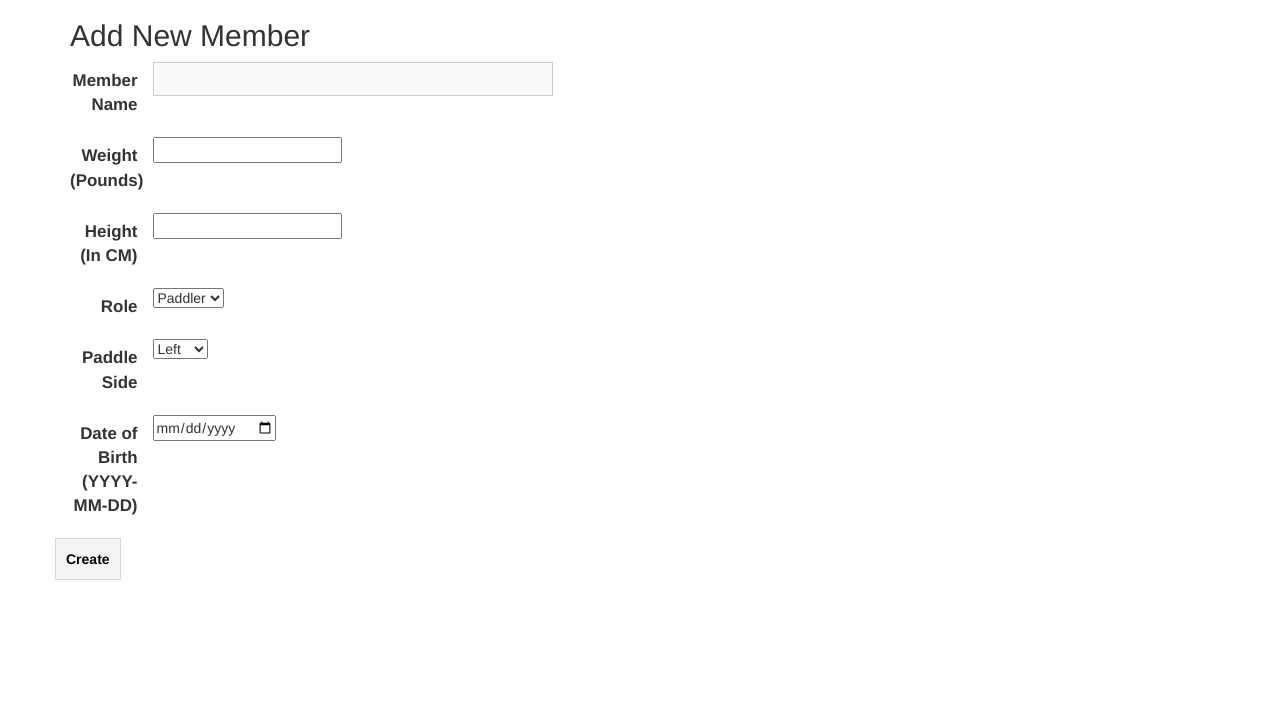
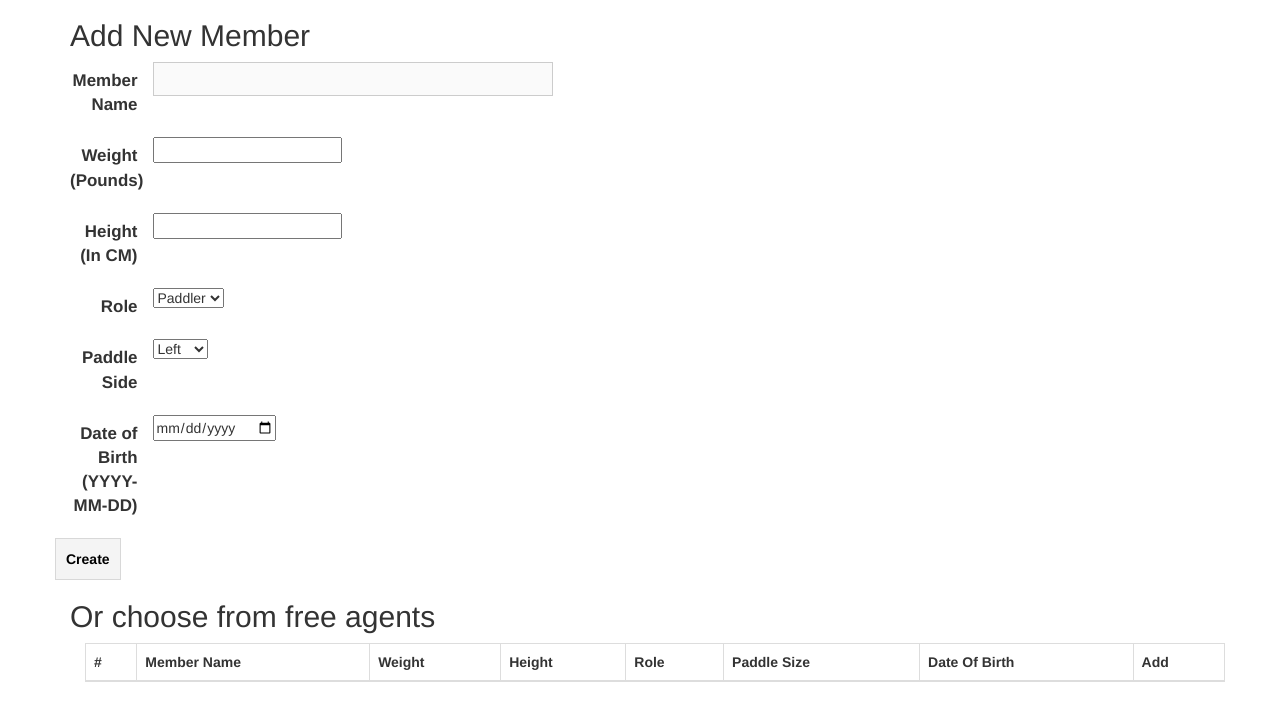
Before and after one commit to alexsclim/Felist, a Flask app: page /teams/1/members/new in a window 1280 px wide. Shown: the part 73-800 px from the top of the page. Run offline with Flask 2, Linux system fonts and the light colour scheme; the visitor is signed in with stand-in values (Sample User, id 1); tables that the repository leaves empty hold one stand-in row (values such as "Sample post"); lists and menus that the app fills with data are empty; some libraries are stand-ins or nearby versions.

Commit message:
added free agent functionality

```diff
--- a/app/query_service.py
+++ b/app/query_service.py
@@ -209,3 +209,12 @@ class QueryService:
     data = self.cursor.execute("SELECT * from Member m, PaddleOwns p where m.memberId={0} AND p.memberId={1}".format(member_id, member_id))
     member_with_paddle = self.cursor.fetchall()
     return member_with_paddle
+
+  def move_to_freeagent(self, conn, team_id):
+    data = self.cursor.execute("UPDATE Member SET teamId = 0 where teamId={0}".format(team_id))
+    conn.commit()
+    return
+  def move_to_team(self, conn, team_id, member_id):
+    data = self.cursor.execute("UPDATE Member SET teamId={0} where memberId={1}".format(team_id, member_id))
+    conn.commit()
+    return
--- a/app/templates/member_new.html
+++ b/app/templates/member_new.html
@@ -43,4 +43,41 @@
     {{ form.submit }}
     </div>
   </form>
+
+  <h2>Or choose from free agents</h2>
+
+  <div class="container">
+  <table class="table table-striped table-bordered">
+    <thead>
+      <tr>
+        <th>#</th>
+        <th>Member Name</th>
+        <th>Weight</th>
+        <th>Height</th>
+        <th>Role</th>
+        <th>Paddle Size</th>
+        <th>Date Of Birth</th>
+        <th>Add</th>
+      </tr>
+    </thead>
+    <tbody>
+      {% for member in members %}
+        <tr>
+          <td>{{member["memberId"]}}</td>
+          <td>{{member["memberName"]}}</td>
+          <td>{{member["weight"]}}</td>
+          <td>{{member["height"]}}</td>
+          <td>{{member["role"]}}</td>
+          <td>{{member["paddleSide"]}}</td>
+          <td>{{member["dateOfBirth"]}}</td>
+          <td>
+            <form action="{{url_for('add_free_agent', team_id=team_id, member_id=member["memberId"])}}" method="post">
+              <input class="btn btn-danger" type="submit" value="Add">
+            </form>
+          </td>
+        </tr>
+      {% endfor %}
+    </tbody>
+  </table>
+  </div>
 {% endblock %}
--- a/app/views.py
+++ b/app/views.py
@@ -172,6 +172,7 @@ def delete_team(team_id):
     teamOwner = query_service.get_user_by_team_id(team_id)
 
     if teamOwner == session.get('username'):
+        query_service.move_to_freeagent(conn, team_id)
         query_service.delete_team(conn, team_id)
         flash("Team was deleted!")
         return redirect(url_for('teams'))
@@ -207,7 +208,8 @@ def add_member(team_id):
         flash("There was an error creating the member.")
         return redirect(url_for('add_member', team_id=team_id))
     else:
-      return render_template('member_new.html', form=form, team_id=team_id)
+      data = query_service.get_members_from_team(0)
+      return render_template('member_new.html', form=form, team_id=team_id, members=data)
   else:
     flash("Cannot add member. You are not the owner of the team")
     return redirect(url_for('showteam', team_id=team_id))
@@ -433,3 +435,14 @@ def contact():
 
   elif request.method == 'GET':
     return render_template('contact.html', form=form)
+
+@app.route('/teams/<team_id>/members/<member_id>/new', methods=['POST'])
+def add_free_agent(team_id, member_id):
+    conn = mysql.connection
+    cur = conn.cursor()
+    query_service = QueryService(cur)
+
+    query_service.move_to_team(conn, team_id, member_id)
+    #flash(team_id)
+    flash("member was added!")
+    return redirect(url_for('showteam', team_id=team_id))
```
